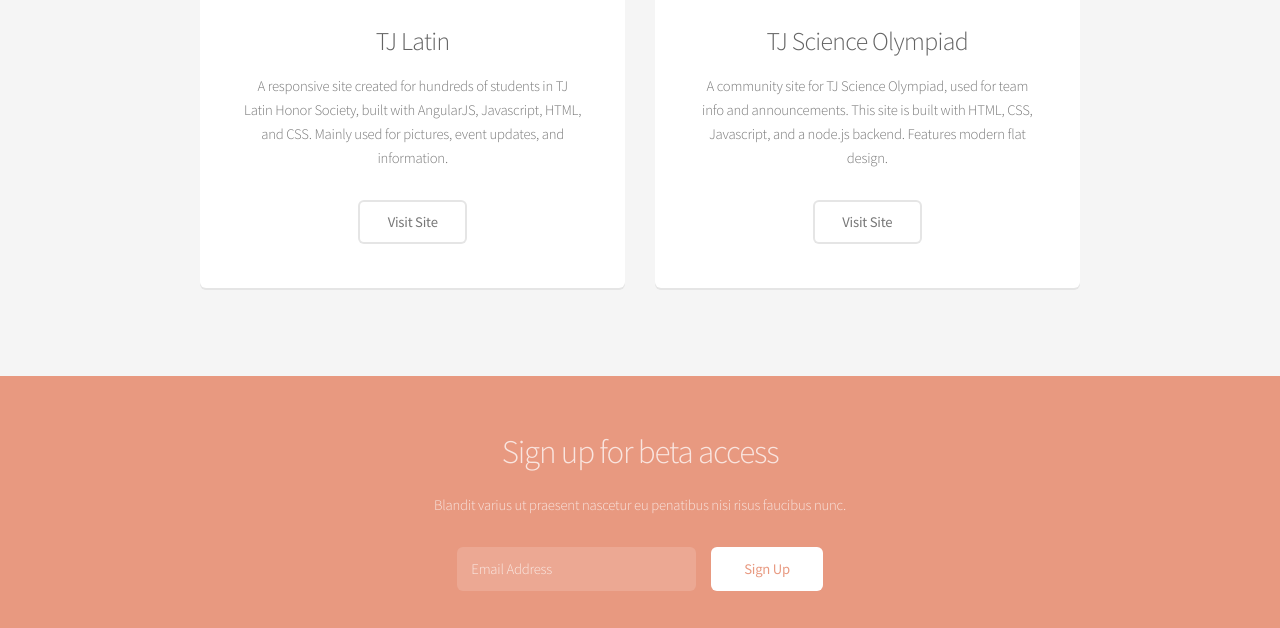
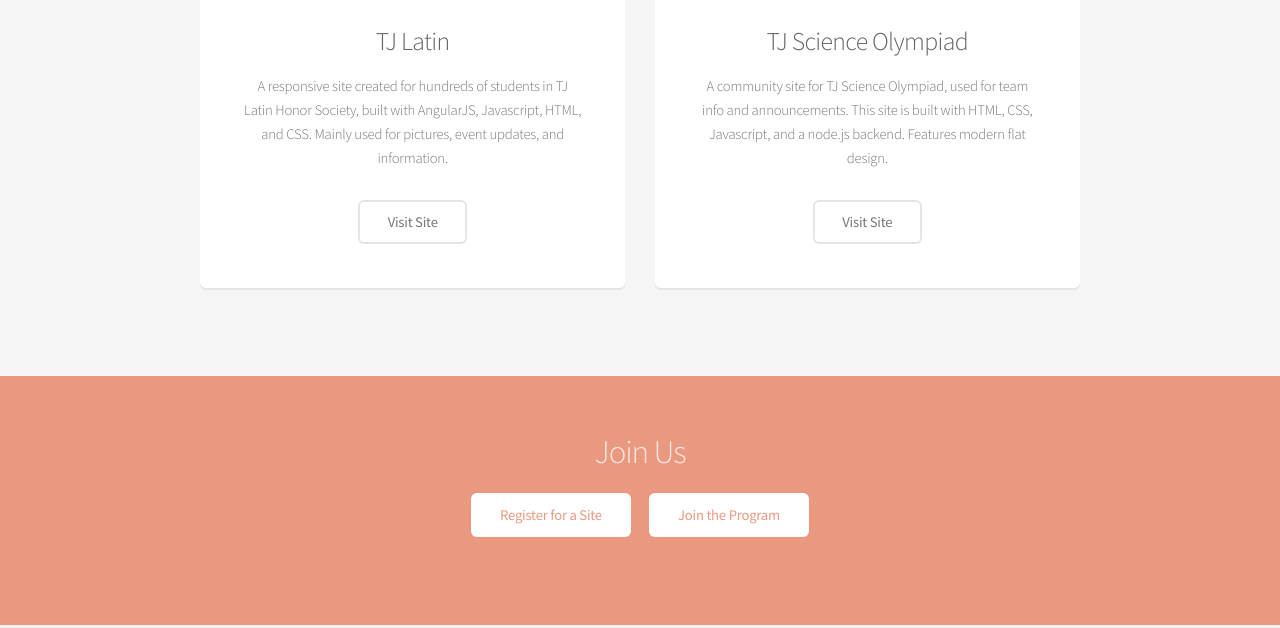
Before and after one commit to appsbysynapps/ApprenticeshipWebsite, a plain HTML site: page index.html in a window 1280 px wide. Shown: the part 2169-2797 px from the top of the page. Drawn offline with Linux system fonts and the light colour scheme.

Commit message:
Registration Buttons Edited

```diff
--- a/index.html
+++ b/index.html
@@ -48,8 +48,7 @@
 								</li>
 							</ul>
 						</li>
-						<li><a href="siteRegistration.html" class="button">Register for a Site</a></li>
-						<li><a href="teamRegistration.html" class="button">Join the Team</a></li>
+						<li><a href="#cta" class="button">Register</a></li>
 					</ul>
 				</nav>
 			</header>
@@ -143,20 +142,11 @@
 		<!-- CTA -->
 			<section id="cta">
 
-				<h2>Sign up for beta access</h2>
-				<p>Blandit varius ut praesent nascetur eu penatibus nisi risus faucibus nunc.</p>
-
-				<form>
-					<div class="row uniform 50%">
-						<div class="8u 12u(mobilep)">
-							<input type="email" name="email" id="email" placeholder="Email Address" />
-						</div>
-						<div class="4u 12u(mobilep)">
-							<input type="submit" value="Sign Up" class="fit" />
-						</div>
-					</div>
-				</form>
-
+				<h2>Join Us</h2>
+					<ul class="actions">
+						<li><a href="siteRegistration.html" class="button">Register for a Site</a></li>
+						<li><a href="teamRegistration.html" class="button">Join the Program</a></li>
+					</ul>
 			</section>
 
 		<!-- Footer -->
```
